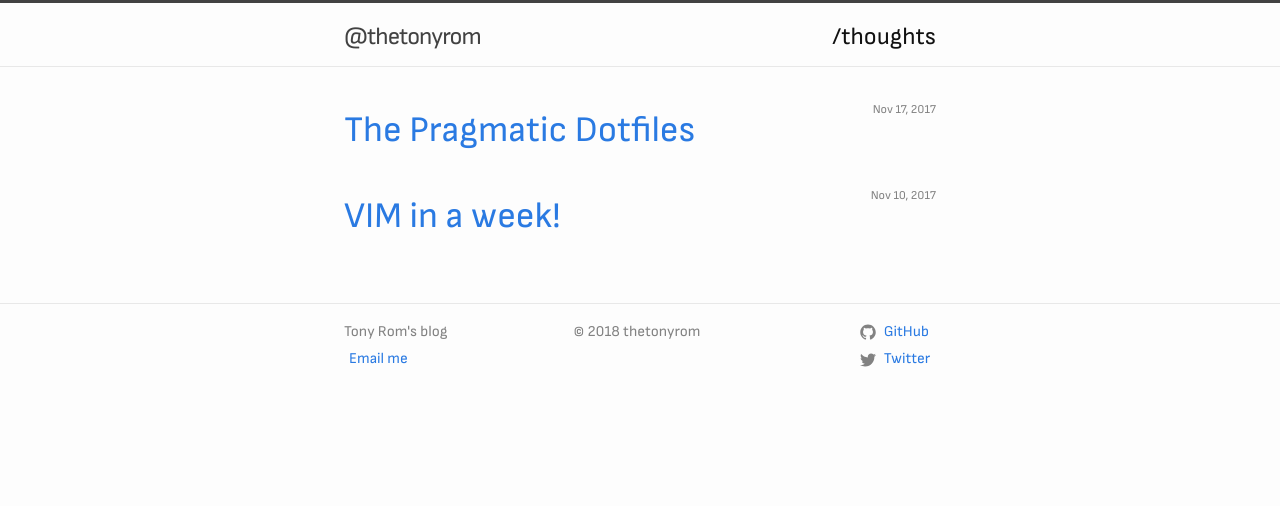
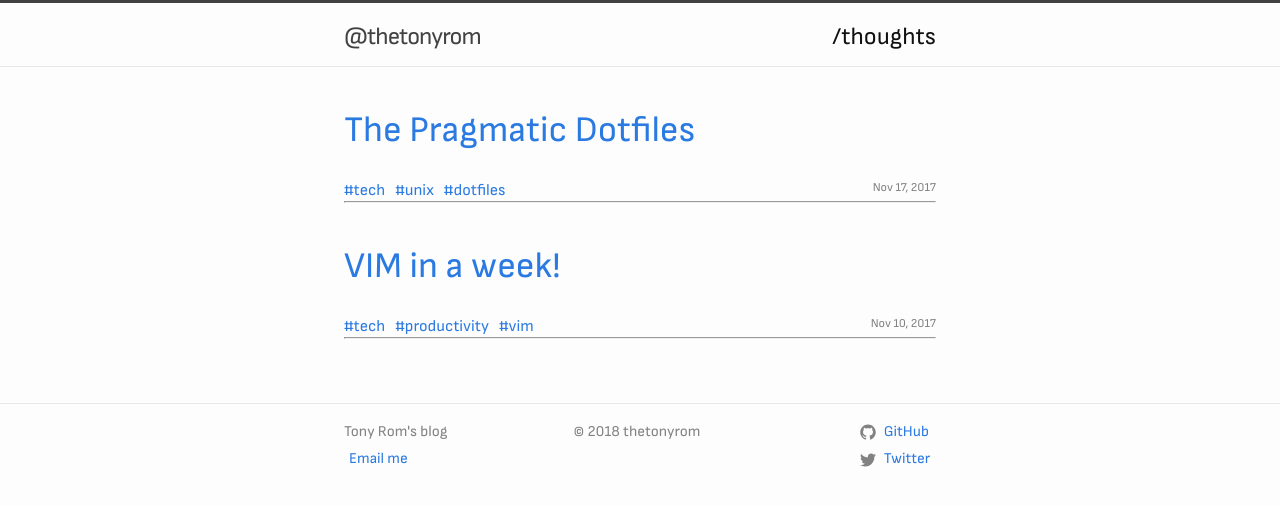
Before and after one commit to thetonyrom/thetonyrom.github.io, a Jekyll site: the page built from blog.md, in a window 1280 px wide. Shown: the top 506 px of the page. Built offline with Jekyll 4.4.1, drawn with Linux system fonts in a browser that asks for light colours.

Commit message:
Add categories

```diff
--- a/_layouts/home.html
+++ b/_layouts/home.html
@@ -10,11 +10,22 @@ layout: default
     {% for post in site.posts %}
       <li>
         {% assign date_format = site.minima.date_format | default: "%b %-d, %Y" %}
-        <span class="post-meta">{{ post.date | date: date_format }}</span>
-
         <h2>
           <a class="post-link" href="{{ post.url | relative_url }}">{{ post.title | escape }}</a>
         </h2>
+        <span class="post-meta">{{ post.date | date: date_format }}</span>
+        <div class="post-categories">
+          {% if post %}
+            {% assign categories = post.categories %}
+          {% else %}
+            {% assign categories = page.categories %}
+          {% endif %}
+          {% for category in categories %}
+          <a href="{{site.baseurl}}/categories/#{{category|slugize}}">#{{category}}</a>
+          {% unless forloop.last %}&nbsp;{% endunless %}
+          {% endfor %}
+        </div>
+        <hr/>
       </li>
     {% endfor %}
   </ul>
--- a/_posts/2017-11-11-vim-in-a-week.markdown
+++ b/_posts/2017-11-11-vim-in-a-week.markdown
@@ -2,7 +2,7 @@
 layout: post
 title:  "VIM in a week!"
 date:   2017-11-11 00:33:11 +0300
-categories: vim
+categories: [tech, productivity, vim]
 ---
 
 Hi there! My name is Tony and I am going to show you the way how to conquer VIM in a week!
--- a/_posts/2017-11-17-the-pragmatic-dotfiles.markdown
+++ b/_posts/2017-11-17-the-pragmatic-dotfiles.markdown
@@ -2,7 +2,7 @@
 layout: post
 title:  "The Pragmatic Dotfiles"
 date:   2017-11-17 17:11:17 +0300
-categories: dotfiles
+categories: [tech, unix, dotfiles]
 ---
 
 Hi there! My name is Tony and I am going to show you the pragmatic way to manage *dotfiles*.
```
Also changed, not shown: categoties.html (added, +23 -0 lines).
